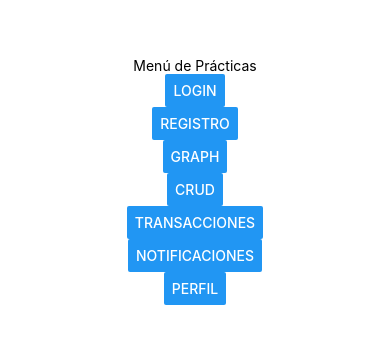
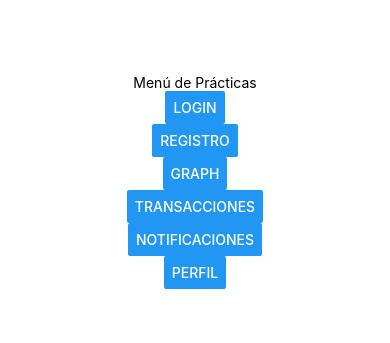
Before and after one commit to EchoMeter4/ProyectoIntegrador, a React Native app: screen / in a window 390 px wide. Shown: the part 241-584 px from the top of the page. Built offline with nearby package versions, Linux system fonts and the light colour scheme.

Commit message:
remove CRUD screen in favor of modal.

```diff
--- a/screens/CrudScreen.js
+++ /dev/null
@@ -1,13 +0,0 @@
-import {StyleSheet, View} from 'react-native';
-
-export default function CrudScreen() {
-    return (
-        <View>
-
-        </View>
-    );
-}
-
-const styles = StyleSheet.create({
-
-});
--- a/screens/MenuScreen.js
+++ b/screens/MenuScreen.js
@@ -1,6 +1,6 @@
 import {Text, StyleSheet, View, Button} from "react-native";
 import React, {useState} from 'react';
-import CrudScreen from "./CrudScreen";
+import CrudScreen from "./CrudModal";
 import GraphScreen from "./GraphScreen";
 import LoginScreen from "./LoginScreen";
 import NotificationScreen from "./NotificationScreen";
@@ -14,8 +14,6 @@ export default function MenuScreen() {
     switch (screen) {
         case 'graph':
             return <GraphScreen/>
-        case 'crud':
-            return <CrudScreen/>
         case 'login':
             return <LoginScreen/>
         case 'notifications':
@@ -44,10 +42,6 @@ export default function MenuScreen() {
                         onPress={() => setScreen('graph')}
                     />
                     <Button
-                        title="CRUD"
-                        onPress={() => setScreen('crud')}
-                    />
-                    <Button
                         title="Transacciones"
                         onPress={() => setScreen('transaction')}
                     />
```
